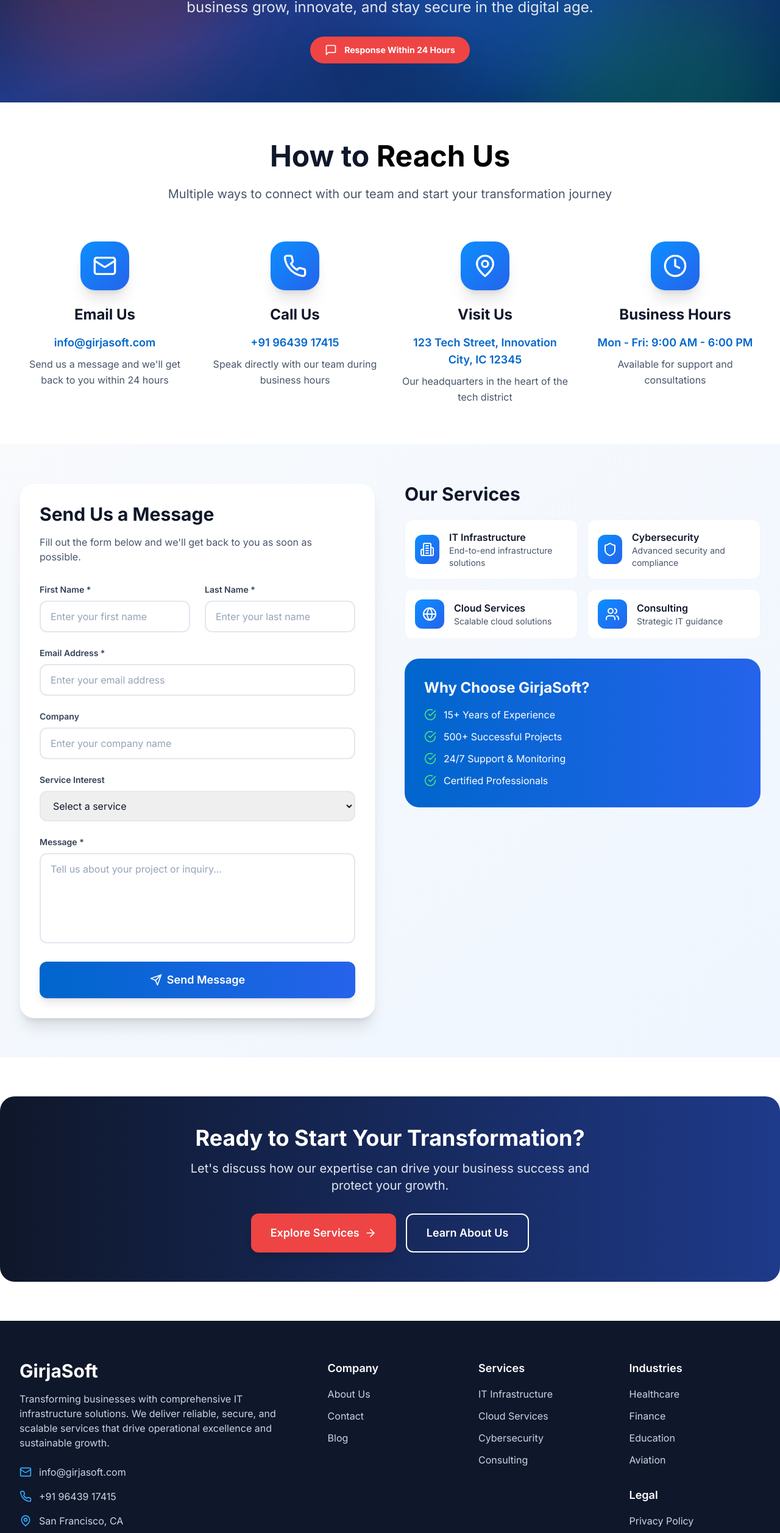
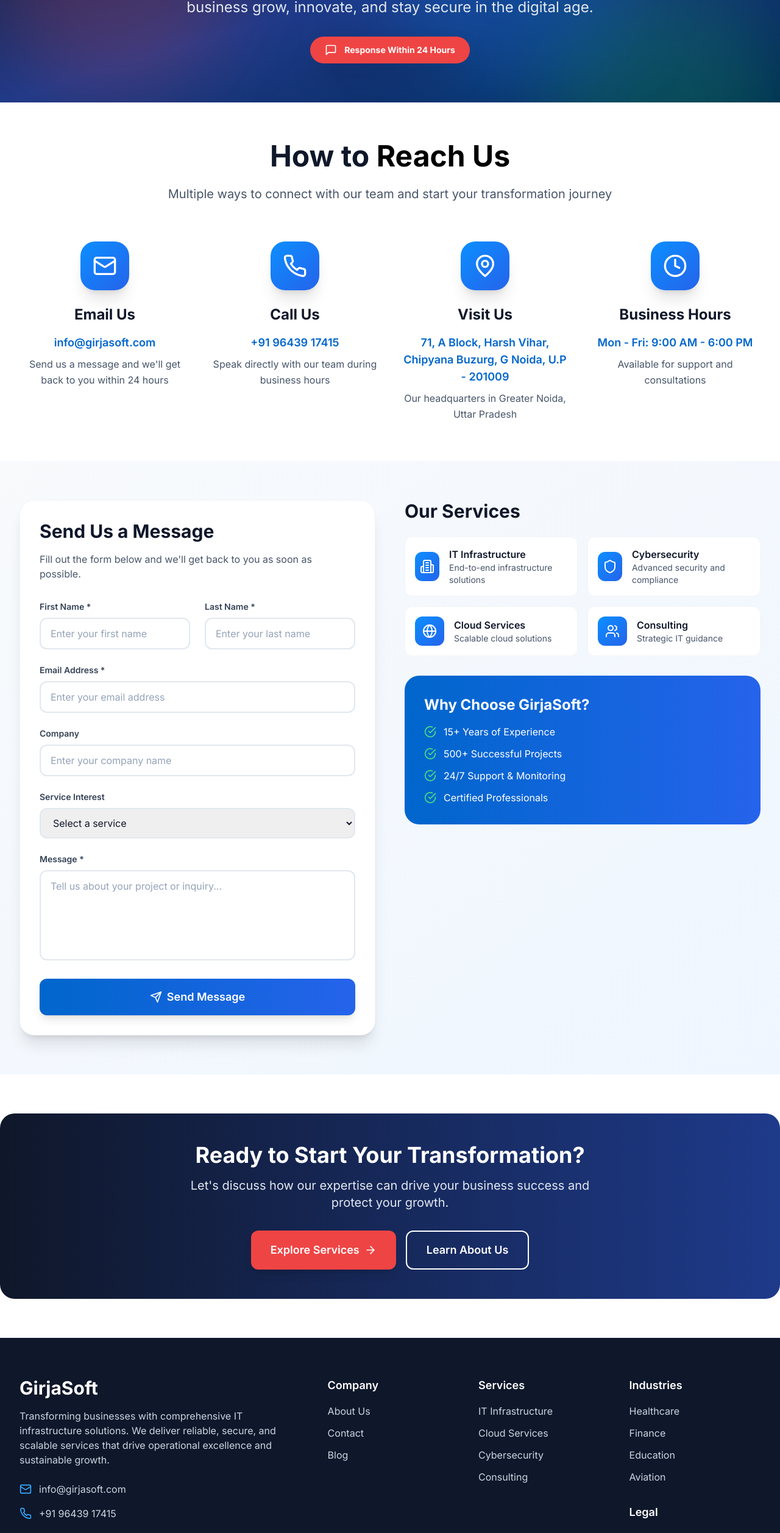
Before and after one commit to shwetabh2002/maniish, a Next.js app: page /contact in a window 1280 px wide. Shown: the part 228-2742 px from the top of the page at 61% size. Built offline with nearby package versions, Linux system fonts and the light colour scheme.

Commit message:
chnaged address

```diff
--- a/src/app/contact/page.tsx
+++ b/src/app/contact/page.tsx
@@ -19,8 +19,8 @@
     {
       icon: MapPin,
       title: 'Visit Us',
-      details: '123 Tech Street, Innovation City, IC 12345',
-      description: 'Our headquarters in the heart of the tech district'
+      details: '71, A Block, Harsh Vihar, Chipyana Buzurg, G Noida, U.P - 201009',
+      description: 'Our headquarters in Greater Noida, Uttar Pradesh'
     },
     {
       icon: Clock,
--- a/src/components/Contact.tsx
+++ b/src/components/Contact.tsx
@@ -18,7 +18,7 @@
     {
       icon: MapPin,
       title: 'Visit Us',
-      details: 'San Francisco, CA',
+      details: '71, A Block, Harsh Vihar, Chipyana Buzurg, G Noida, U.P - 201009',
       action: null
     },
     {
--- a/src/components/Footer.tsx
+++ b/src/components/Footer.tsx
@@ -74,7 +74,7 @@
               <div className="flex items-center space-x-3">
                 <MapPin className="h-4 w-4 sm:h-5 sm:w-5 text-primary-400 flex-shrink-0" />
                 <span className="text-gray-300 text-sm sm:text-base">
-                  San Francisco, CA
+                  71, A Block, Harsh Vihar, Chipyana Buzurg, G Noida, U.P - 201009
                 </span>
               </div>
             </div>
```
